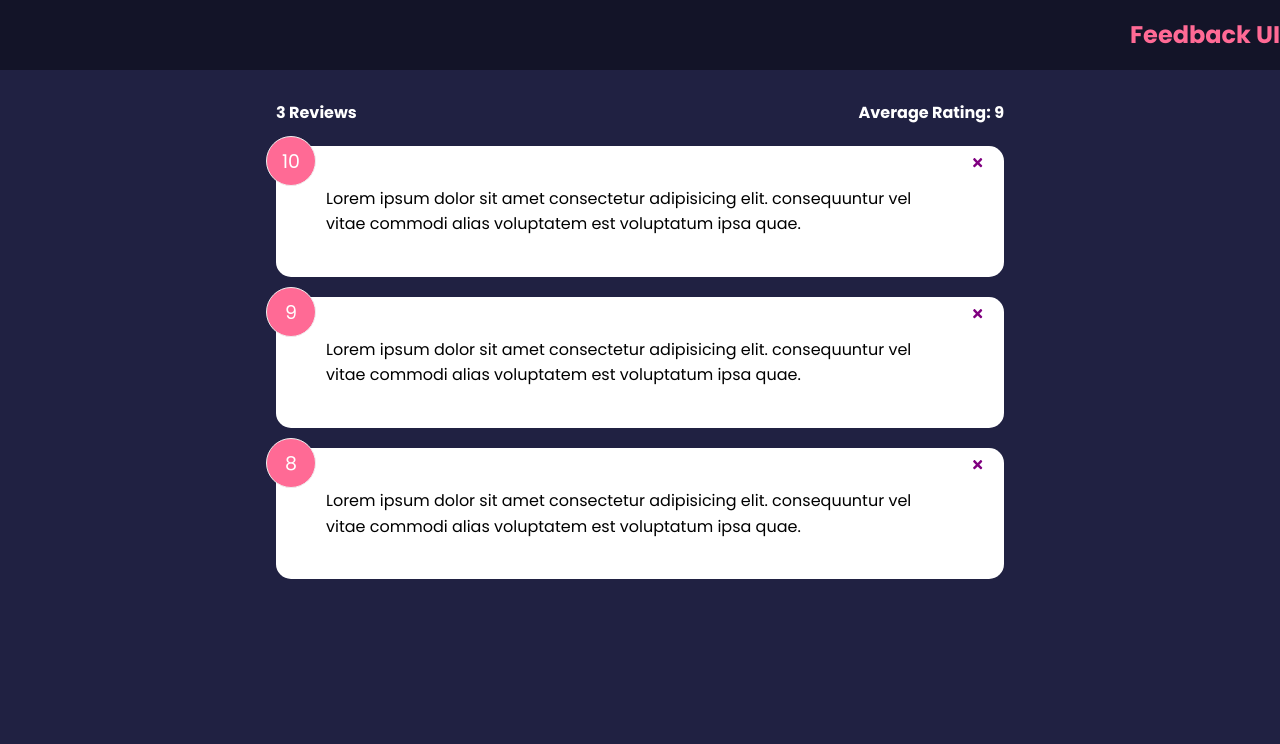
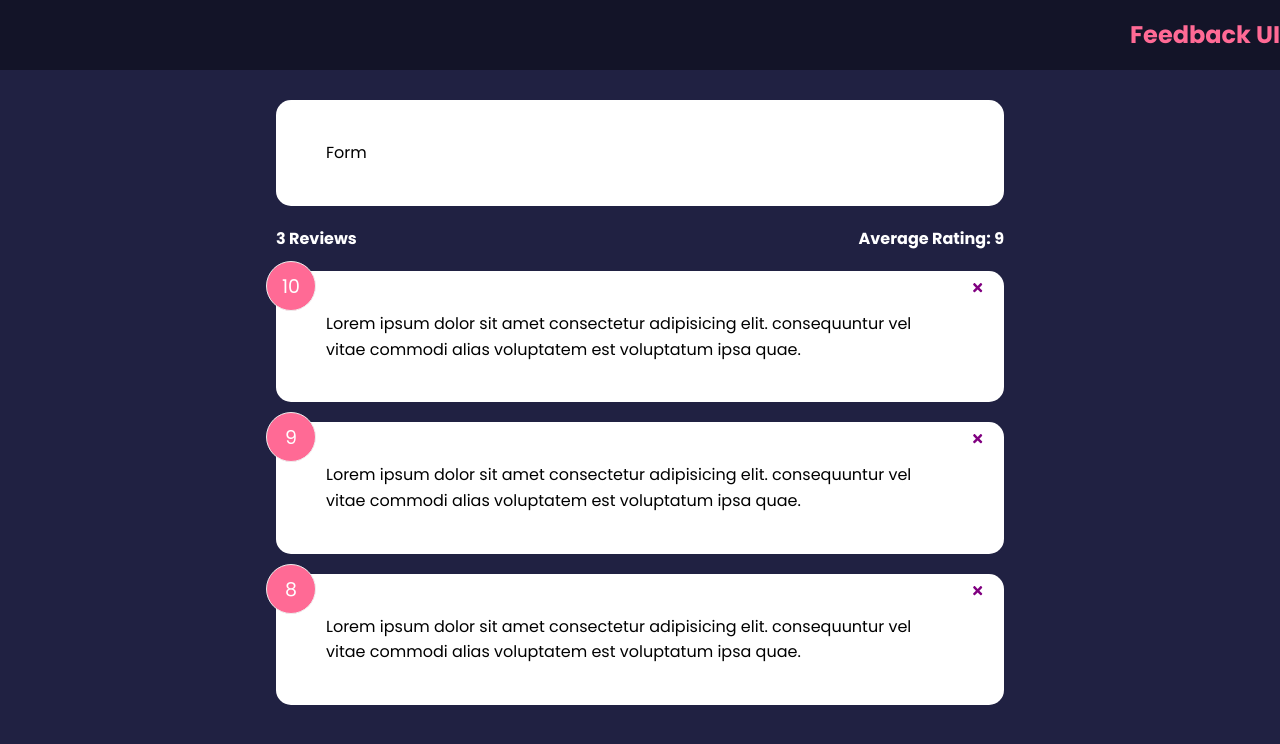
Before and after one commit to ATuray77/feedback-app, a React (Create React App) app: page / in a window 1280 px wide. Shown: the top 744 px of the page. Built offline with nearby package versions, Linux system fonts and the light colour scheme.

Commit message:
adds Feedback Form

```diff
--- a/src/App.js
+++ b/src/App.js
@@ -3,6 +3,7 @@ import Header from "./components/Header"
 import FeedbackList from "./components/FeedbackList"
 import FeedbackData from "./data/FeedbackData"
 import FeedbackStats from "./components/FeedbackStats"
+import FeedbackForm from "./components/FeedbackForm"
 
 
 function App() {
@@ -20,6 +21,7 @@ function App() {
     <>
     <Header />
     <div className="container">
+        <FeedbackForm />
         <FeedbackStats feedback={feedback}/>
         <FeedbackList feedback={feedback} handleDelete={deleteFeedback}/>
     </div>
--- /dev/null
+++ b/src/components/FeedbackForm.jsx
@@ -0,0 +1,11 @@
+import Card from "./shared/Card"//because we want to wrap the form in a card
+
+function FeedbackForm() {
+  return (
+    <Card>
+      Form
+    </Card>
+  )
+}
+
+export default FeedbackForm
```
